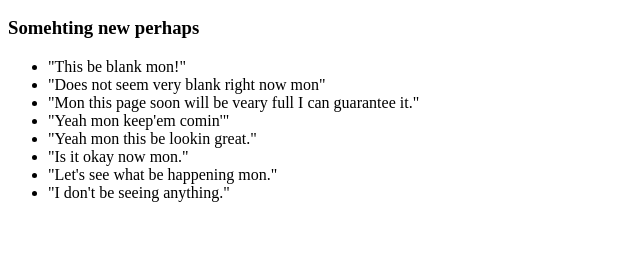
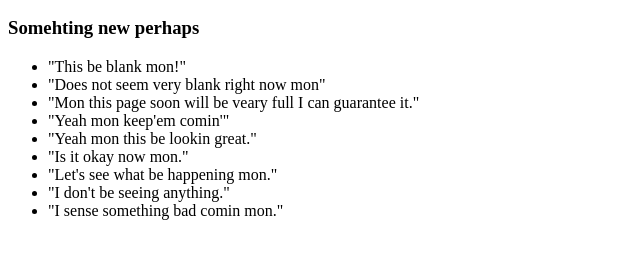
Before and after one commit to IvanK-dev/0main_openSAP, a plain HTML site: page index.html in a window 1280 px wide. Shown: the part 110-368 px from the top of the page, without its empty margins (0-640 px from the left). Drawn offline with Linux system fonts and the light colour scheme.

Commit message:
Added a new list item.

```diff
--- a/index.html
+++ b/index.html
@@ -18,6 +18,7 @@
 			<li>"Is it okay now mon."</li>
 			<li>"Let's see what be happening mon."</li>
 			<li>"I don't be seeing anything."</li>
+			<li>"I sense something bad comin mon."</li>
 		</ul>
 	</body>
 </html>
```
